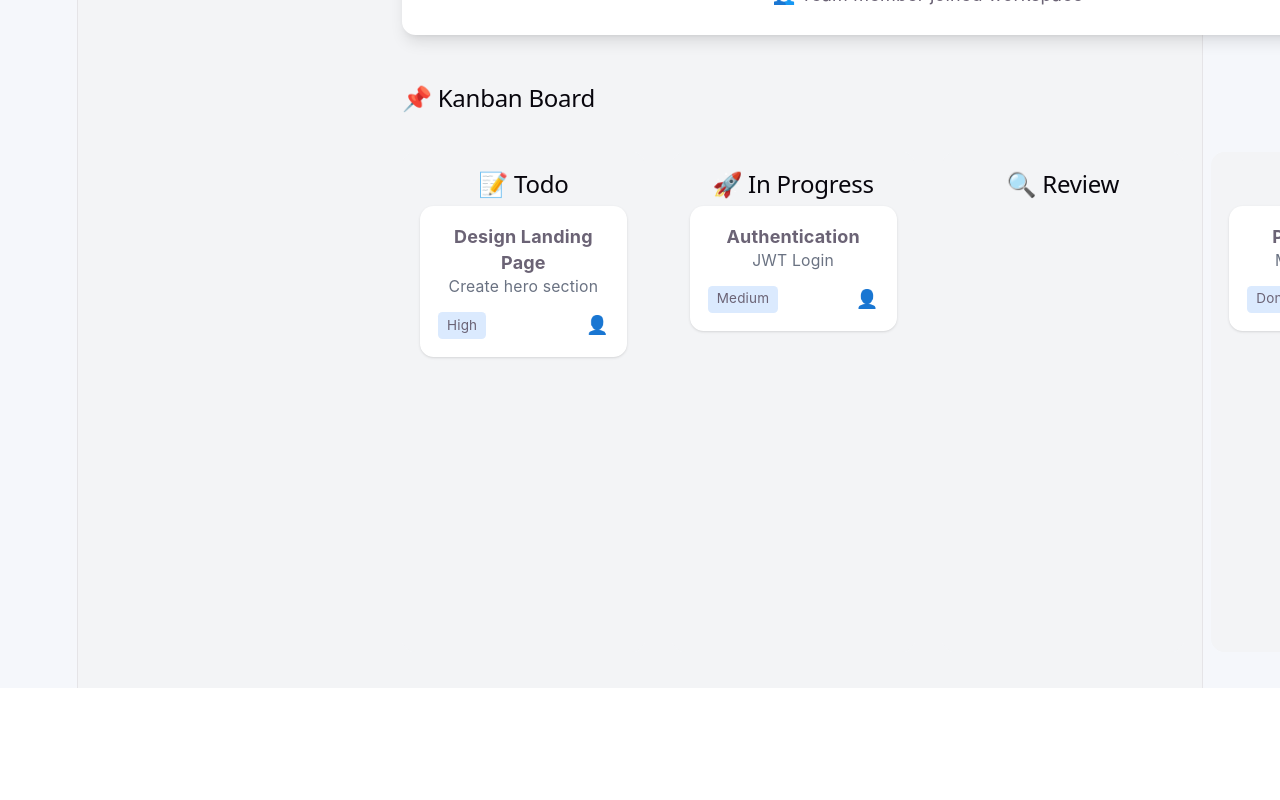
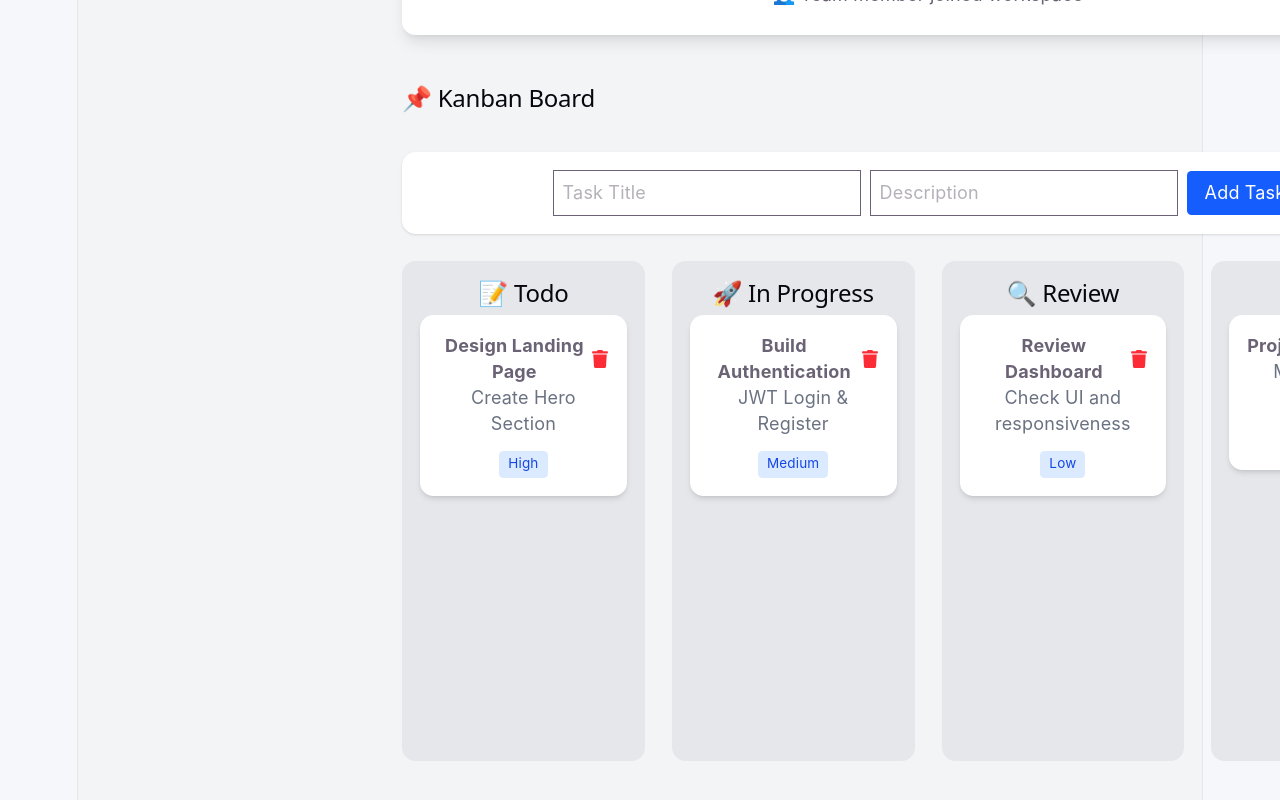
Before and after one commit to pallavinarsinge04/TaskFlowAI, a React (Vite) app in the folder client/: page /dashboard in a window 1280 px wide. Shown: the part 827-1627 px from the top of the page. Before the commit the page ends 1515 px from the top, so only its background shows below. Built offline with nearby package versions, Linux system fonts and the light colour scheme.

Commit message:
Part 8: Add drag-and-drop Kanban board with task CRUD

```diff
--- a/client/package.json
+++ b/client/package.json
@@ -16,7 +16,8 @@
     "react-dom": "^19.0.0",
     "react-icons": "^5.6.0",
     "react-router-dom": "^7.17.0",
-    "tailwindcss": "^4.3.0"
+    "tailwindcss": "^4.3.0",
+    "uuid": "^14.0.0"
   },
   "devDependencies": {
     "@vitejs/plugin-react": "^5.0.0",
--- a/client/src/components/kanban/AddTaskModal.jsx
+++ b/client/src/components/kanban/AddTaskModal.jsx
@@ -0,0 +1,46 @@
+function AddTaskModal({ addTask }) {
+
+  const submit = (e) => {
+
+    e.preventDefault();
+
+    const title = e.target.title.value;
+
+    const description = e.target.description.value;
+
+    addTask(title, description);
+
+    e.target.reset();
+
+  };
+
+  return (
+
+    <form
+      onSubmit={submit}
+      className="bg-white p-4 rounded-xl shadow mb-6"
+    >
+
+      <input
+        name="title"
+        placeholder="Task Title"
+        className="border p-2 mr-2"
+      />
+
+      <input
+        name="description"
+        placeholder="Description"
+        className="border p-2 mr-2"
+      />
+
+      <button className="bg-blue-600 text-white px-4 py-2 rounded">
+        Add Task
+      </button>
+
+    </form>
+
+  );
+
+}
+
+export default AddTaskModal;
--- a/client/src/components/kanban/Board.jsx
+++ b/client/src/components/kanban/Board.jsx
@@ -1,44 +1,141 @@
+import { useState } from "react";
+import { DragDropContext } from "@hello-pangea/dnd";
+import { v4 as uuid } from "uuid";
+
 import Column from "./Column";
+import AddTaskModal from "./AddTaskModal";
 
-function Board() {
+const Board = () => {
+  const [columns, setColumns] = useState({
+    todo: [
+      {
+        id: uuid(),
+        title: "Design Landing Page",
+        description: "Create Hero Section",
+        priority: "High",
+      },
+    ],
 
-  const todo = [
-    {
-      id: 1,
-      title: "Design Landing Page",
-      description: "Create hero section",
-      priority: "High"
-    }
-  ];
+    progress: [
+      {
+        id: uuid(),
+        title: "Build Authentication",
+        description: "JWT Login & Register",
+        priority: "Medium",
+      },
+    ],
 
-  const progress = [
-    {
-      id: 2,
-      title: "Authentication",
-      description: "JWT Login",
-      priority: "Medium"
-    }
-  ];
+    review: [
+      {
+        id: uuid(),
+        title: "Review Dashboard",
+        description: "Check UI and responsiveness",
+        priority: "Low",
+      },
+    ],
 
-  const review = [];
+    done: [
+      {
+        id: uuid(),
+        title: "Project Setup",
+        description: "MERN project initialized",
+        priority: "Completed",
+      },
+    ],
+  });
 
-  const done = [
-    {
-      id: 3,
-      title: "Project Setup",
-      description: "MERN Installed",
-      priority: "Done"
-    }
-  ];
+  // Add New Task
+  const addTask = (title, description) => {
+    if (!title.trim()) return;
+
+    const newTask = {
+      id: uuid(),
+      title,
+      description,
+      priority: "Medium",
+    };
+
+    setColumns((prev) => ({
+      ...prev,
+      todo: [...prev.todo, newTask],
+    }));
+  };
+
+  // Delete Task
+  const deleteTask = (id) => {
+    const updatedColumns = {};
+
+    Object.keys(columns).forEach((key) => {
+      updatedColumns[key] = columns[key].filter(
+        (task) => task.id !== id
+      );
+    });
+
+    setColumns(updatedColumns);
+  };
+
+  // Drag and Drop
+  const onDragEnd = (result) => {
+    const { source, destination } = result;
+
+    if (!destination) return;
+
+    const sourceColumn = [...columns[source.droppableId]];
+    const destinationColumn = [...columns[destination.droppableId]];
+
+    const [movedTask] = sourceColumn.splice(source.index, 1);
+
+    destinationColumn.splice(destination.index, 0, movedTask);
+
+    setColumns({
+      ...columns,
+      [source.droppableId]: sourceColumn,
+      [destination.droppableId]: destinationColumn,
+    });
+  };
 
   return (
-    <div className="flex gap-6 overflow-x-auto">
-      <Column title="📝 Todo" tasks={todo} />
-      <Column title="🚀 In Progress" tasks={progress} />
-      <Column title="🔍 Review" tasks={review} />
-      <Column title="✅ Done" tasks={done} />
+    <div className="mt-6">
+
+      {/* Add Task Form */}
+      <AddTaskModal addTask={addTask} />
+
+      {/* Kanban Board */}
+      <DragDropContext onDragEnd={onDragEnd}>
+        <div className="flex gap-6 overflow-x-auto pb-6">
+
+          <Column
+            title="📝 Todo"
+            columnId="todo"
+            tasks={columns.todo}
+            onDelete={deleteTask}
+          />
+
+          <Column
+            title="🚀 In Progress"
+            columnId="progress"
+            tasks={columns.progress}
+            onDelete={deleteTask}
+          />
+
+          <Column
+            title="🔍 Review"
+            columnId="review"
+            tasks={columns.review}
+            onDelete={deleteTask}
+          />
+
+          <Column
+            title="✅ Done"
+            columnId="done"
+            tasks={columns.done}
+            onDelete={deleteTask}
+          />
+
+        </div>
+      </DragDropContext>
     </div>
   );
-}
+};
 
 export default Board;
--- a/client/src/components/kanban/Column.jsx
+++ b/client/src/components/kanban/Column.jsx
@@ -1,17 +1,68 @@
+import {
+  Droppable,
+  Draggable
+} from "@hello-pangea/dnd";
+
 import TaskCard from "./TaskCard";
 
-function Column({ title, tasks }) {
+function Column({ title, tasks, columnId, onDelete }) {
+
   return (
-    <div className="bg-gray-100 rounded-xl p-4 w-80 min-h-[500px]">
-      <h2 className="font-bold text-xl mb-4">
-        {title}
-      </h2>
 
-      {tasks.map((task) => (
-        <TaskCard key={task.id} task={task} />
-      ))}
-    </div>
+    <Droppable droppableId={columnId}>
+
+      {(provided) => (
+
+        <div
+          ref={provided.innerRef}
+          {...provided.droppableProps}
+          className="bg-gray-200 rounded-xl p-4 w-80 min-h-[500px]"
+        >
+
+          <h2 className="font-bold text-2xl mb-4">
+            {title}
+          </h2>
+
+          {tasks.map((task, index) => (
+
+            <Draggable
+              key={task.id}
+              draggableId={task.id}
+              index={index}
+            >
+
+              {(provided) => (
+
+                <div
+                  ref={provided.innerRef}
+                  {...provided.draggableProps}
+                  {...provided.dragHandleProps}
+                >
+
+                  <TaskCard
+                    task={task}
+                    index={index}
+                    onDelete={onDelete}
+                  />
+
+                </div>
+
+              )}
+
+            </Draggable>
+
+          ))}
+
+          {provided.placeholder}
+
+        </div>
+
+      )}
+
+    </Droppable>
+
   );
+
 }
 
 export default Column;
--- a/client/src/components/kanban/TaskCard.jsx
+++ b/client/src/components/kanban/TaskCard.jsx
@@ -1,18 +1,29 @@
-function TaskCard({ task }) {
+import { FaTrash } from "react-icons/fa";
+
+function TaskCard({ task, index, onDelete }) {
   return (
-    <div className="bg-white p-4 rounded-xl shadow mb-3 cursor-pointer hover:shadow-lg transition">
-      <h3 className="font-bold">{task.title}</h3>
-      <p className="text-gray-500 text-sm mt-2">
+    <div className="bg-white rounded-xl shadow-md p-4 mb-3">
+
+      <div className="flex justify-between">
+
+        <h3 className="font-bold">
+          {task.title}
+        </h3>
+
+        <button onClick={() => onDelete(task.id)}>
+          <FaTrash className="text-red-500" />
+        </button>
+
+      </div>
+
+      <p className="text-gray-500 mt-2">
         {task.description}
       </p>
 
-      <div className="mt-3 flex justify-between">
-        <span className="text-xs bg-blue-100 px-2 py-1 rounded">
-          {task.priority}
-        </span>
+      <span className="bg-blue-100 text-blue-700 px-2 py-1 rounded text-xs mt-3 inline-block">
+        {task.priority}
+      </span>
 
-        <span>👤</span>
-      </div>
     </div>
   );
 }
```
Also changed, not shown: 1 other file (tests, documents, lock files or other folders).
